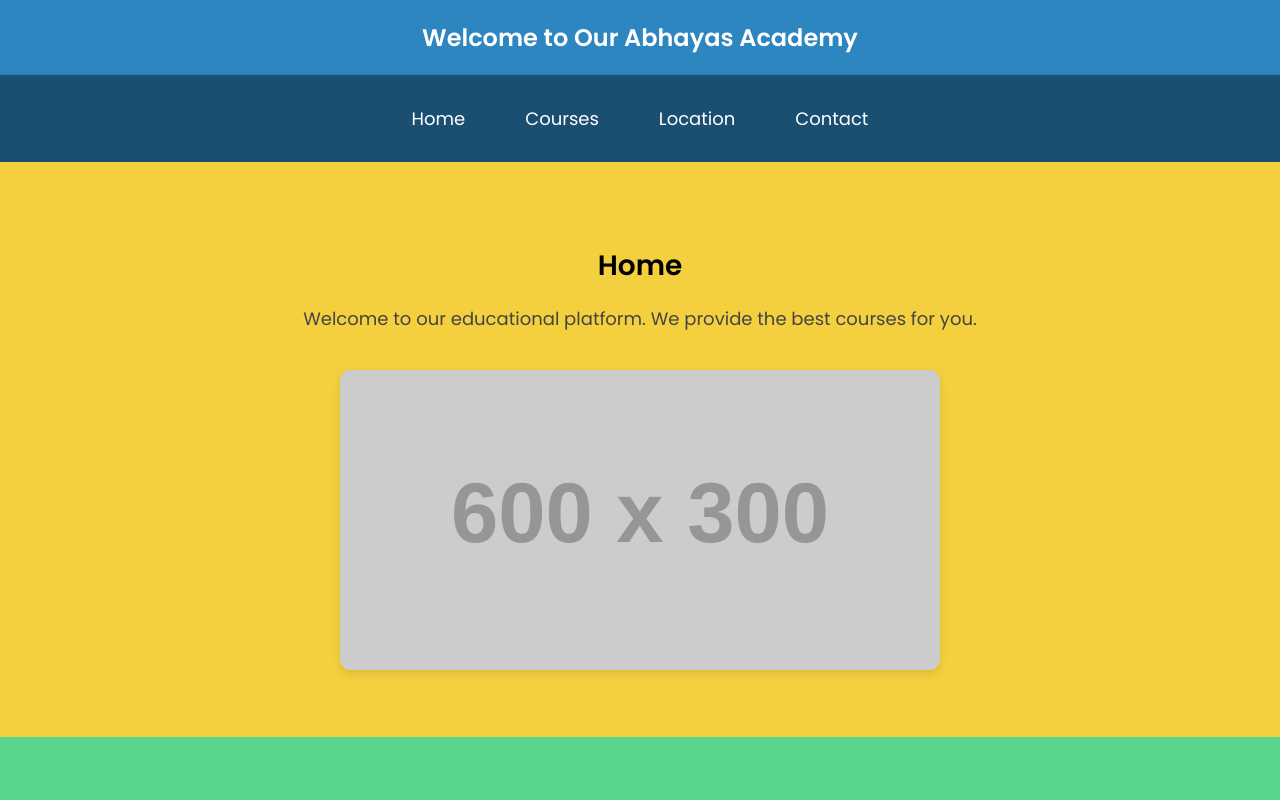
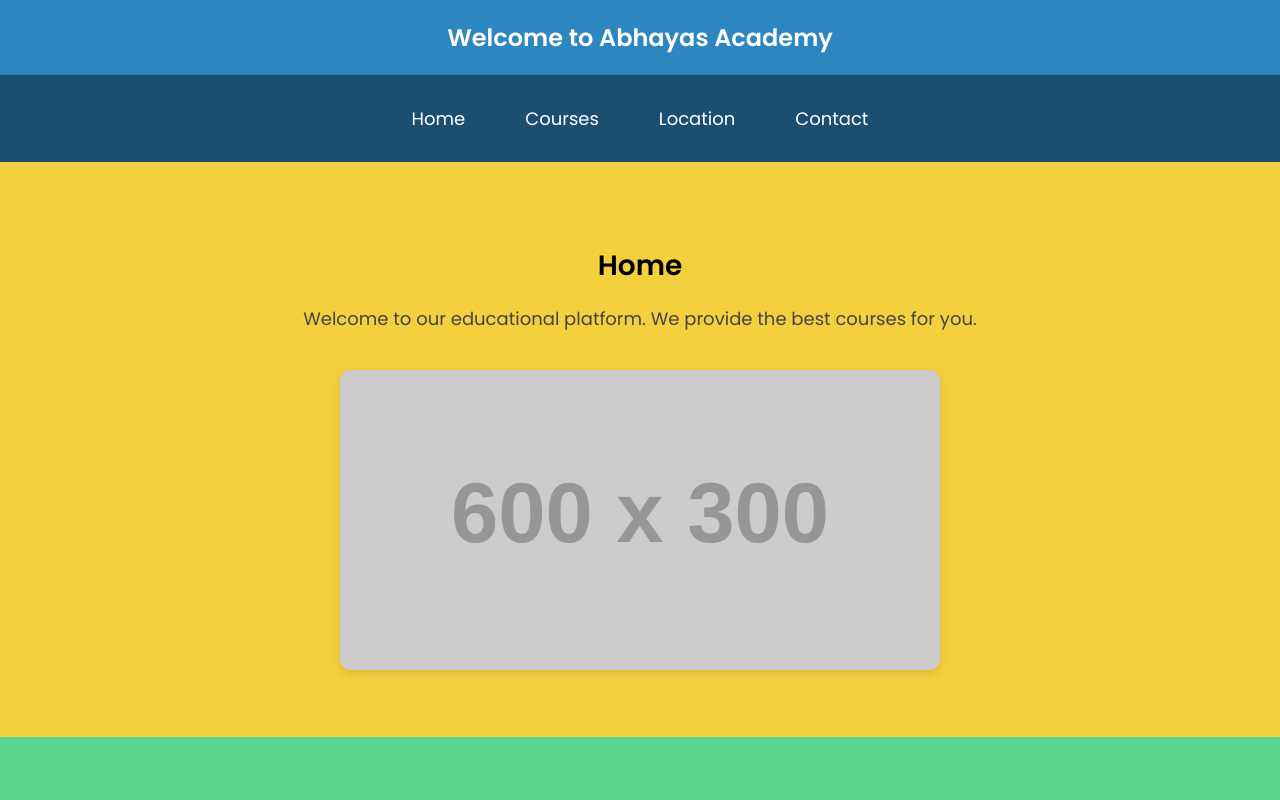
Before and after one commit to abhayascademy/abhayasacademy, a plain HTML site: page index.html in a window 1280 px wide. Shown: the top 800 px of the page. Drawn offline with Linux system fonts and the light colour scheme; placeholder pictures from the web are drawn by us.

Commit message:
Update index.html

```diff
--- a/index.html
+++ b/index.html
@@ -91,7 +91,7 @@
 
 <body>
     <header>
-        Welcome to Our Abhayas Academy
+        Welcome to Abhayas Academy
     </header>
     <nav>
         <a href="#home">Home</a>
```
